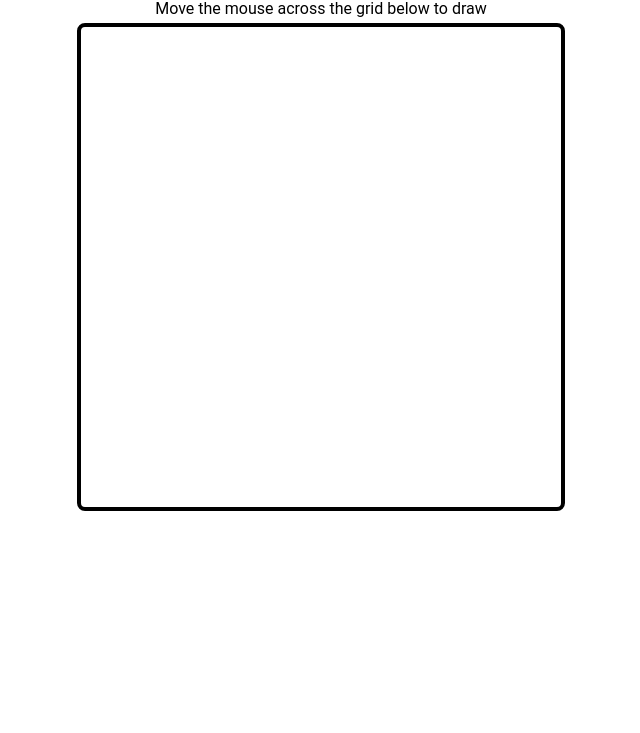
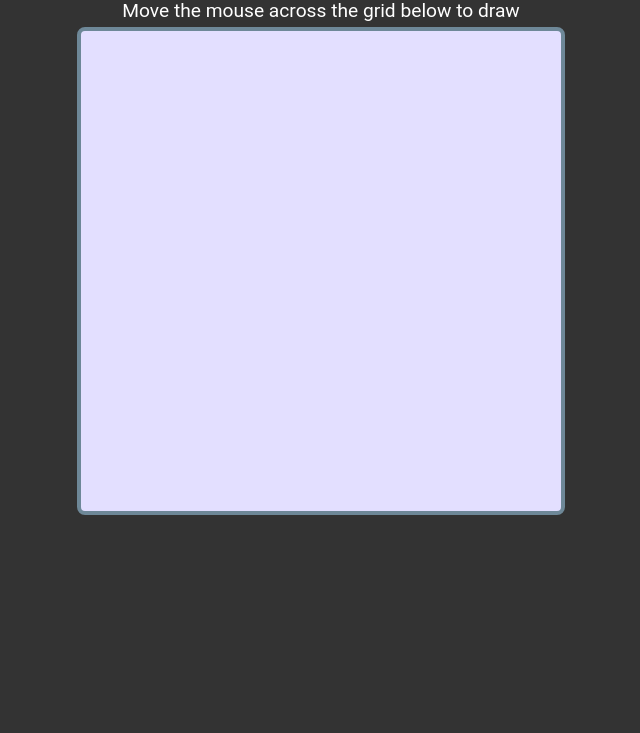
Before and after one commit to srj-17/etch_a_sketch, a plain HTML site: page index.html in a window 1280 px wide. Shown: the part 67-800 px from the top of the page, without its empty margins (319-959 px from the left). Drawn offline with Linux system fonts and the light colour scheme.

Commit message:
Add theme to overall page
Change the style to dark and make it look prettier

```diff
--- a/index.html
+++ b/index.html
@@ -11,7 +11,7 @@
     <div class="title">
         Etch a Sketch
     </div>
-    <div>Move the mouse across the grid below to draw</div>
+    <div class="description">Move the mouse across the grid below to draw</div>
     <div class="container">
 
     </div>
--- a/style.css
+++ b/style.css
@@ -3,22 +3,30 @@
 }
 
 body {
+    font-family: Roboto, Arial, Helvetica, sans-serif;
+    background-color: #333333;
     display: flex;
+    align-items: center;
     flex-direction: column;
-    align-items: center;
     gap: 5px;
-    font-family: Roboto, Arial, Helvetica, sans-serif;
 }
 
 .container {
     display: flex;
     flex-direction: column;
-    border: 4px solid black;
+    border: 4px solid #6E8898;
     border-radius: 8px;
+    background-color: #E3DFFF;
 }
 
 .title {
     font-size: 45px;
+    color: #c5edac;
     font-family: 'Playwrite NG Modern', Roboto, Arial;
     font-weight: bold;
 }
+
+.description {
+    font-size: larger;
+    color: white;
+}
```
